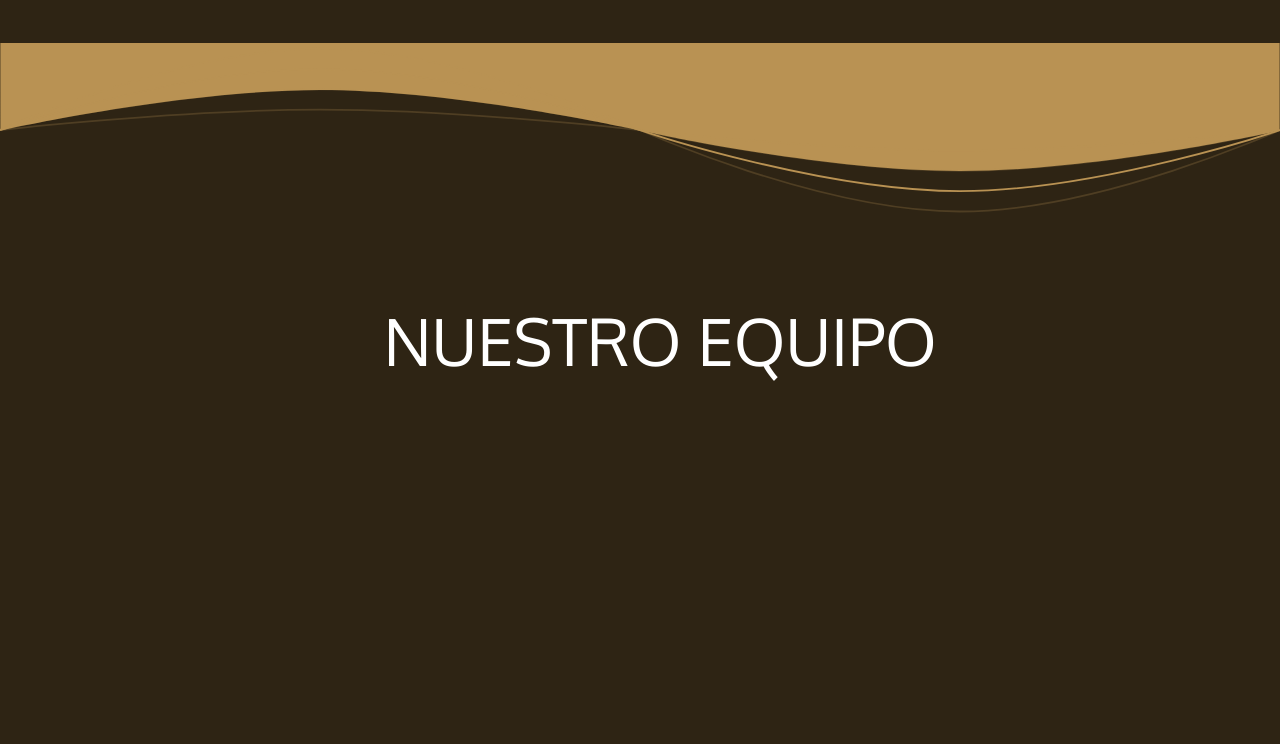
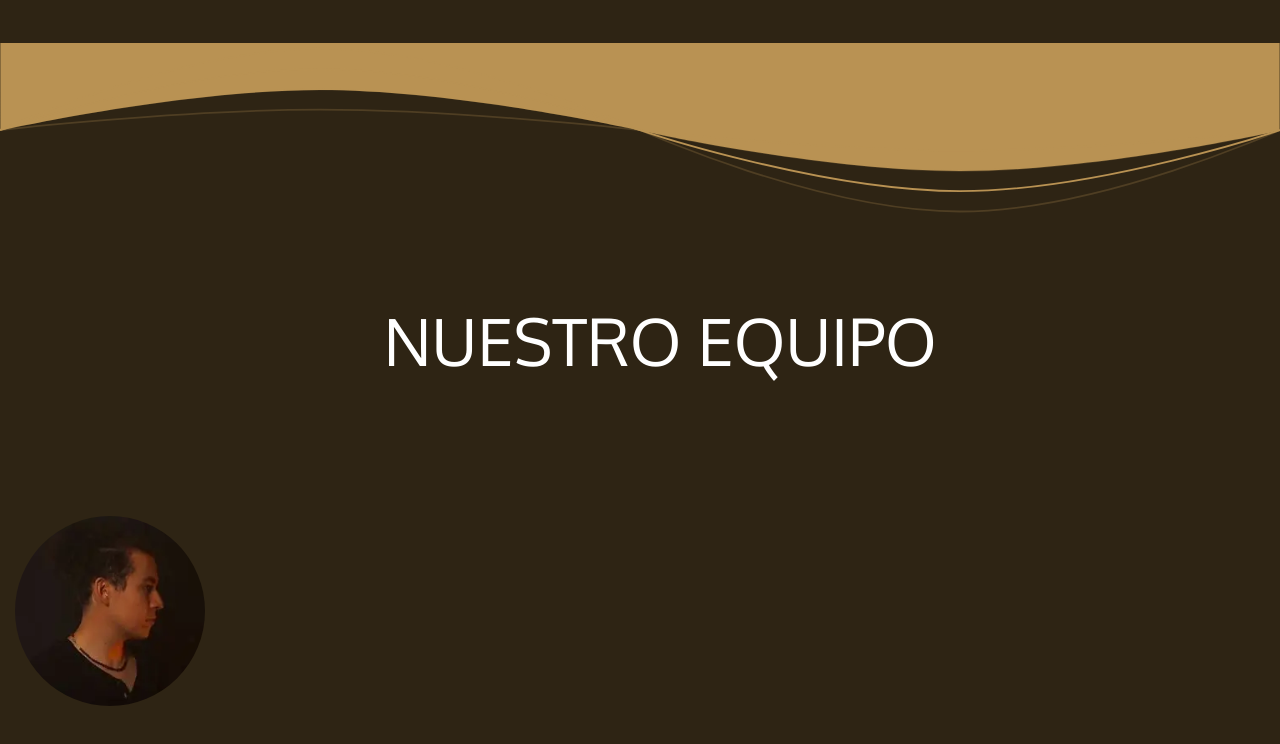
Before and after one commit to saulkurosaki/IZTAC-MUSIC-COMPANY, a Next.js app: page /about-us in a window 1280 px wide. Shown: the part 1432-2176 px from the top of the page. Built offline with nearby package versions, Linux system fonts and the light colour scheme.

Commit message:
feat(OurTeam): implement the first card team member image

```diff
--- a/components/about-us/OurTeam.tsx
+++ b/components/about-us/OurTeam.tsx
@@ -38,13 +38,13 @@ const OurTeam = () => {
             {/* Card 1 */}
             <div className="w-[50%] h-[50%] py-6">
               <div className="flex w-full h-full">
-                {/* <div className="w-[220px] h-full px-[15px] flex items-center">
+                <div className="w-[220px] h-full px-[15px] flex items-center">
                   <Image
                     src={Member_1}
                     alt="team_member_img"
                     className="w-[190px] h-[190px] rounded-full"
                   />
-                </div> */}
+                </div>
                 {/* <div className="w-[440px] h-full px-[15px]">
                   <h4 className="w-full text-white text-3xl oxygen mb-6">
                     Isaac Maldonado, CEO
```
